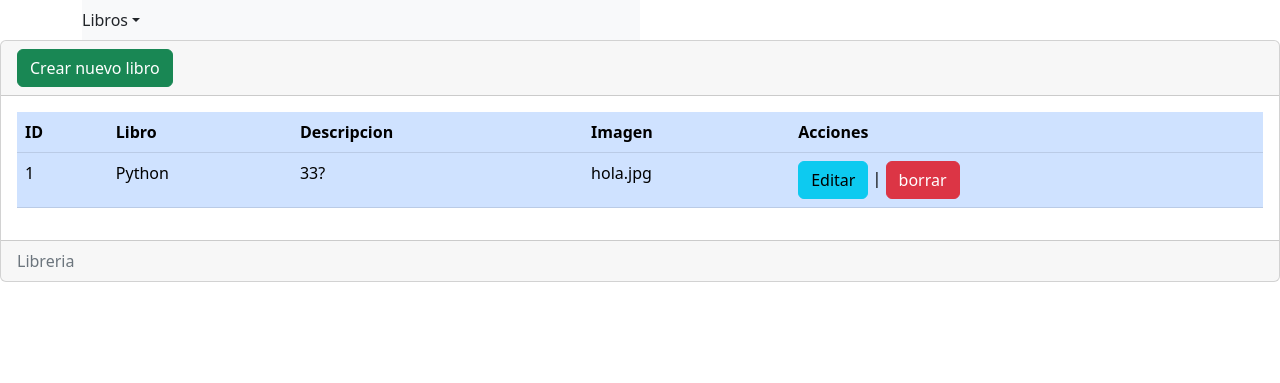
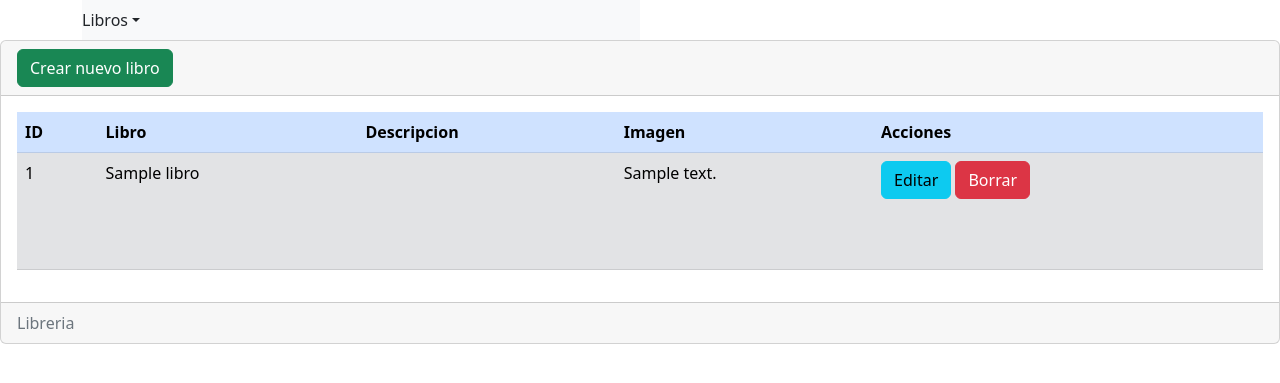
Before and after one commit to FabrizioArnoletto/SitioWeb-Django, a Django app: template sistema/libreria/templates/libros/form.html in a window 1280 px wide. Shown: the part 56-439 px from the top of the page. Run offline with Django 3.2, Linux system fonts and the light colour scheme; the template is opened without the code that fills it: values that come from a table or form of the project are taken from there, others are empty; tables that the repository leaves empty hold one stand-in row (values such as "Sample post").

Commit message:
imagenes

```diff
--- a/sistema/libreria/models.py
+++ b/sistema/libreria/models.py
@@ -5,3 +5,11 @@ class Libro(models.Model):
     titulo=models.CharField(max_length=100,verbose_name="Titulo")
     imagen=models.ImageField(upload_to='imagenes/',verbose_name="Imagen",null=True)
     descripcion=models.TextField(null=True,verbose_name="Descripcion")
+
+    def __str__(self):
+        fila= "Titulo: " + self.titulo + "-" + "Descripcion " + self.descripcion
+        return fila
+
+    def delete(self, using=None, Keep_parents=False):
+        self.imagen.storage.delete(self.imagen.name)
+        super().delete()
--- a/sistema/libreria/templates/libros/form.html
+++ b/sistema/libreria/templates/libros/form.html
@@ -32,14 +32,20 @@
                     </tr>
                 </thead>
                 <tbody>
-
-                    <tr class="">
-                        <td scope="row">1</td>
-                        <td>Python</td>
-                        <td>33?</td>
-                        <td>hola.jpg</td>
-                        <td><a class="btn btn-info" href="{%url 'editar'%}">Editar</a> | <a class="btn btn-danger">borrar</a></td>
+                    {% for  libro in libros %}
+                    <tr class="table table-secondary">
+                        <td scope="row">{{libro.id}}</td>
+                        <td>{{libro.titulo}}</td>
+                        <td>
+                            <img scr="{{libro.imagen.url}}" height="100" />
+                        </td>
+                        <td>{{libro.descripcion}}</td>
+                        <td>
+                            <a name="" id="" class="btn btn-info" href="{% url 'editar' %}" role="button">Editar</a>
+                            <a name="" id="" class="btn btn-danger" href="{% url 'borrar' %}" role="button">Borrar</a>
+                        </td>
                     </tr>
+                    {% endfor %}
                 </tbody>
             </table>
         </div>
--- a/sistema/libreria/templates/paginas/inicio.html
+++ b/sistema/libreria/templates/paginas/inicio.html
@@ -18,14 +18,14 @@
     <title>Inicio</title>
 </head>
 <body>
-    <header>
-    </header>
+     </header>
 
     <main>
     </main>
 
     <footer>
-    </footer>
+    </footer>   <header>
+
 </body>
 </html>
 {%endblock%}
--- a/sistema/sistema/settings.py
+++ b/sistema/sistema/settings.py
@@ -1,4 +1,5 @@
 from pathlib import Path
+import os
 
 # Build paths inside the project like this: BASE_DIR / 'subdir'.
 BASE_DIR = Path(__file__).resolve().parent.parent
@@ -117,3 +118,6 @@ STATIC_URL = '/static/'
 # https://docs.djangoproject.com/en/3.2/ref/settings/#default-auto-field
 
 DEFAULT_AUTO_FIELD = 'django.db.models.BigAutoField'
+
+MEDIA_ROOT = os.path.join(BASE_DIR, 'imagenes')
+MEDIA_URL = '/imagenes/'
```
Also changed, not shown: sistema/libreria/views.py (+13 -0 lines).
